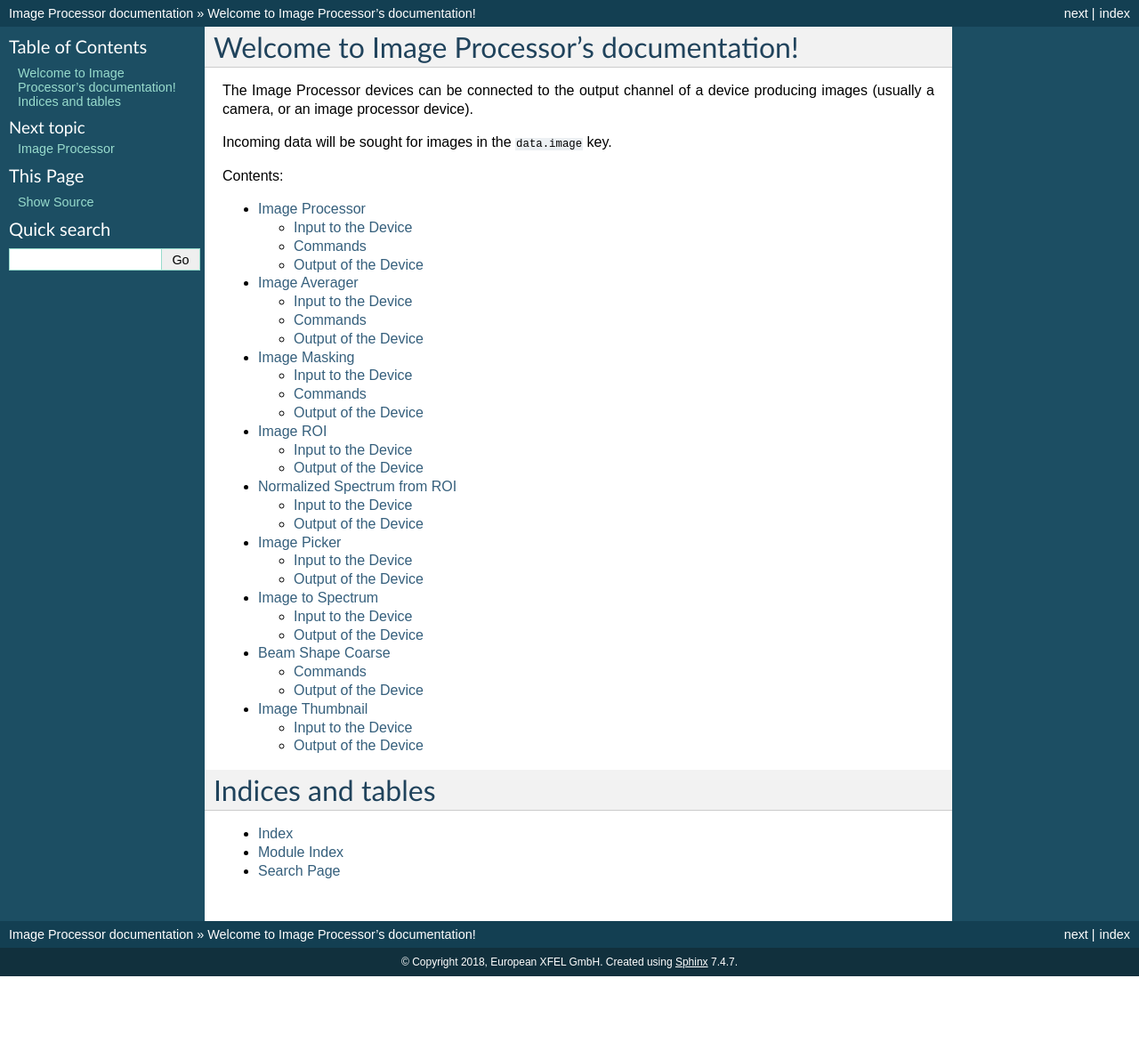
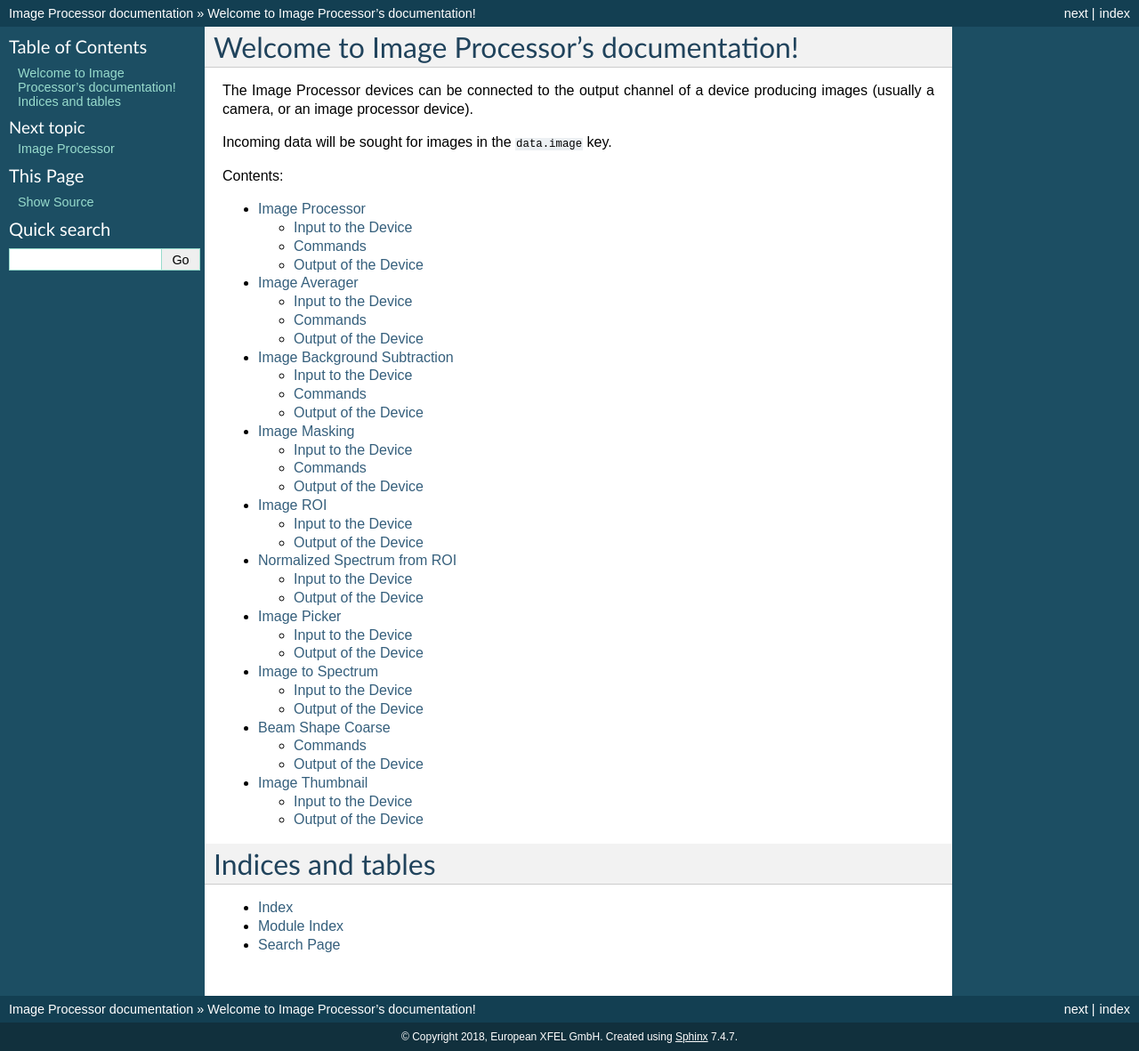
Before and after one commit to European-XFEL/imageProcessor, a Sphinx documentation site: the page built from doc/source/index.rst, in a window 1280 px wide. Shown: the whole page at 89% size. Built offline with Sphinx 7.4.7, drawn with Linux system fonts in a browser that asks for light colours; the version number could not be read and is left out; before the commit the page ends 1097 px from its top, so only the background shows below that; some of the changed lines change nothing that is shown.

Commit message:
Add ImageBackgroundSubtraction documentation

```diff
--- a/doc/source/index.rst
+++ b/doc/source/index.rst
@@ -18,6 +18,7 @@
 .. toctree::
    user_docu_processor
    user_docu_avg
+   user_docu_bkg
    user_docu_mask
    user_docu_roi
    user_docu_norm_roi
--- /dev/null
+++ b/doc/source/user_docu_bkg.rst
@@ -0,0 +1,53 @@
+.. _image-background-user:
+
+****************************
+Image Background Subtraction
+****************************
+
+The `ImageBackgroundSubtraction` device can subtract a background image
+from the incoming one. Its settings are described in the
+:ref:`image-background-settings` section.
+
+
+.. _image-background-settings:
+
+Input to the Device
+===================
+
+=======================  =======================================================
+Property key             Description
+=======================  =======================================================
+disable                  | Disable background subtraction.
+imageFilename            | The full filename to the background image.
+                         | File format must be 'npy', 'raw' or TIFF.
+=======================  =======================================================
+
+
+Commands
+========
+
+=======================  =======================================================
+Slot key                 Description
+=======================  =======================================================
+resetBackgroundImage     | Reset background image.
+save                     | Save to file the current image.
+load                     | Load a background image from file.
+useAsBackgroundImage     | Use the current image as background image.
+reset                    | Reset error count.
+=======================  =======================================================
+
+
+Output of the Device
+====================
+
+=======================  =======================================================
+Property key             Description
+=======================  =======================================================
+frameRate                | The rate of incoming images. It is refreshed once per
+                         | second.
+errorCount               | Number of errors.
+ppOutput                 | The output channel for GUI and pipelines.
+                         | The background subtracted imaged can be found in
+                         | ``data.image``.
+daqOutput                | The output channel for DAQ - with reshaped image.
+=======================  =======================================================
```
